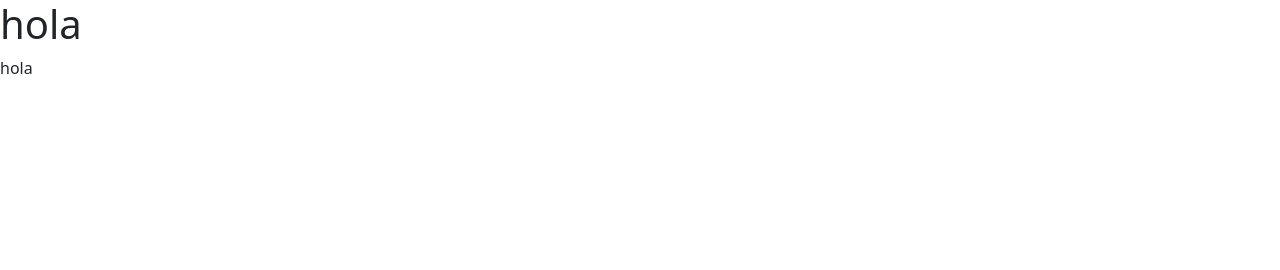
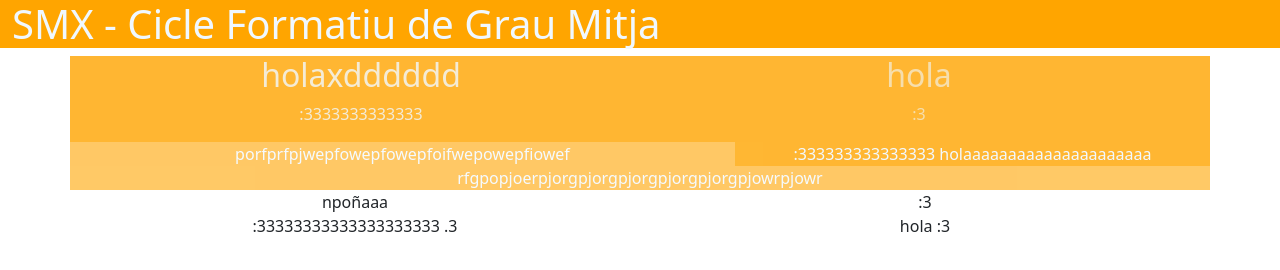
Before and after one commit to sconejo13/bootstrap, a plain HTML site: page index.html in a window 1280 px wide. Drawn offline with Linux system fonts and the light colour scheme.

Commit message:
classe containers i grids

```diff
--- /dev/null
+++ b/css/estils.css
@@ -0,0 +1,14 @@
+.dual {
+background-color: orange;
+color: aliceblue;
+}
+.dual80{
+background-color: orange;
+color:aliceblue;
+opacity: 0.8;
+}
+.dual60{
+background-color: orange;
+color: aliceblue;
+opacity: 0.6;
+}
--- a/index.html
+++ b/index.html
@@ -5,10 +5,56 @@
     <meta name="viewport" content="width=device-width, initial-scale=1.0">
     <title>Document</title>
     <link rel="stylesheet" href="./css/cssBS/bootstrap.min.css">
+    <link rel="stylesheet" href="./css/estils.css">
 </head>
 <body>
-   <h1>hola</h1>
-   <p>hola</p>
+<div class="container-fluid dual">
+    <h1>SMX - Cicle Formatiu de Grau Mitja </h1>
+</div>
+<main>
+    <!---Info Principal-->
+    <div class="container-md dual80">
+        <div class="container text-center">
+            <div class="row">
+              <div class="col dual80">
+                <h2>holaxdddddd</h2>
+                <p>:3333333333333</p>
+              </div>
+              <div class="col dual60">
+                <h2>hola</h2>
+                <p>:3</p>
+              </div>
+            </div>
+          </div>
+        </div>
+    </div>
+    <div class="container-sm dual60">
+
+    </div>
+    <!--Info secundaria-->
+    <div class="container text-center">
+        <div class="row">
+          <div class="col dual60">
+            porfprfpjwepfowepfowepfoifwepowepfiowef
+          </div>
+          <div class="col-5 dual80">
+           :333333333333333 holaaaaaaaaaaaaaaaaaaaaa
+          </div>
+          <div class="col dual60">
+         rfgpopjoerpjorgpjorgpjorgpjorgpjorgpjowrpjowr
+          </div>
+        </div>
+      </div>
+    </div>
+    <div class="container text-center">
+        <div class="row row-cols-2">
+          <div class="col">npoñaaa</div>
+          <div class="col">:3</div>
+          <div class="col">:33333333333333333333 .3</div>
+          <div class="col">hola :3</div>
+        </div>
+      </div>
+   </main>
    <script src="./js/jsBS/bootstrap.bundle.min.js"></script>
 </body>
 </html>
```
